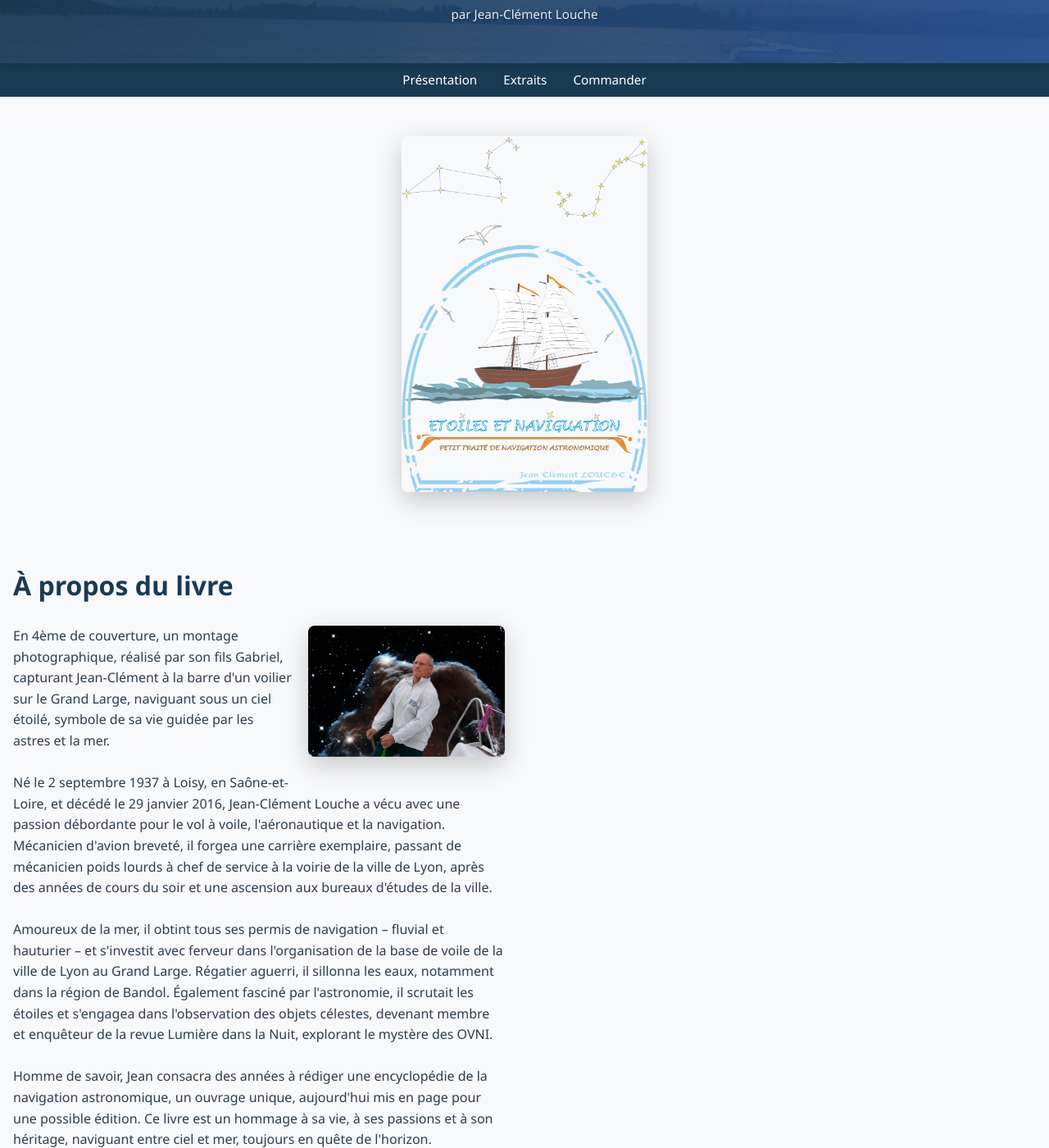
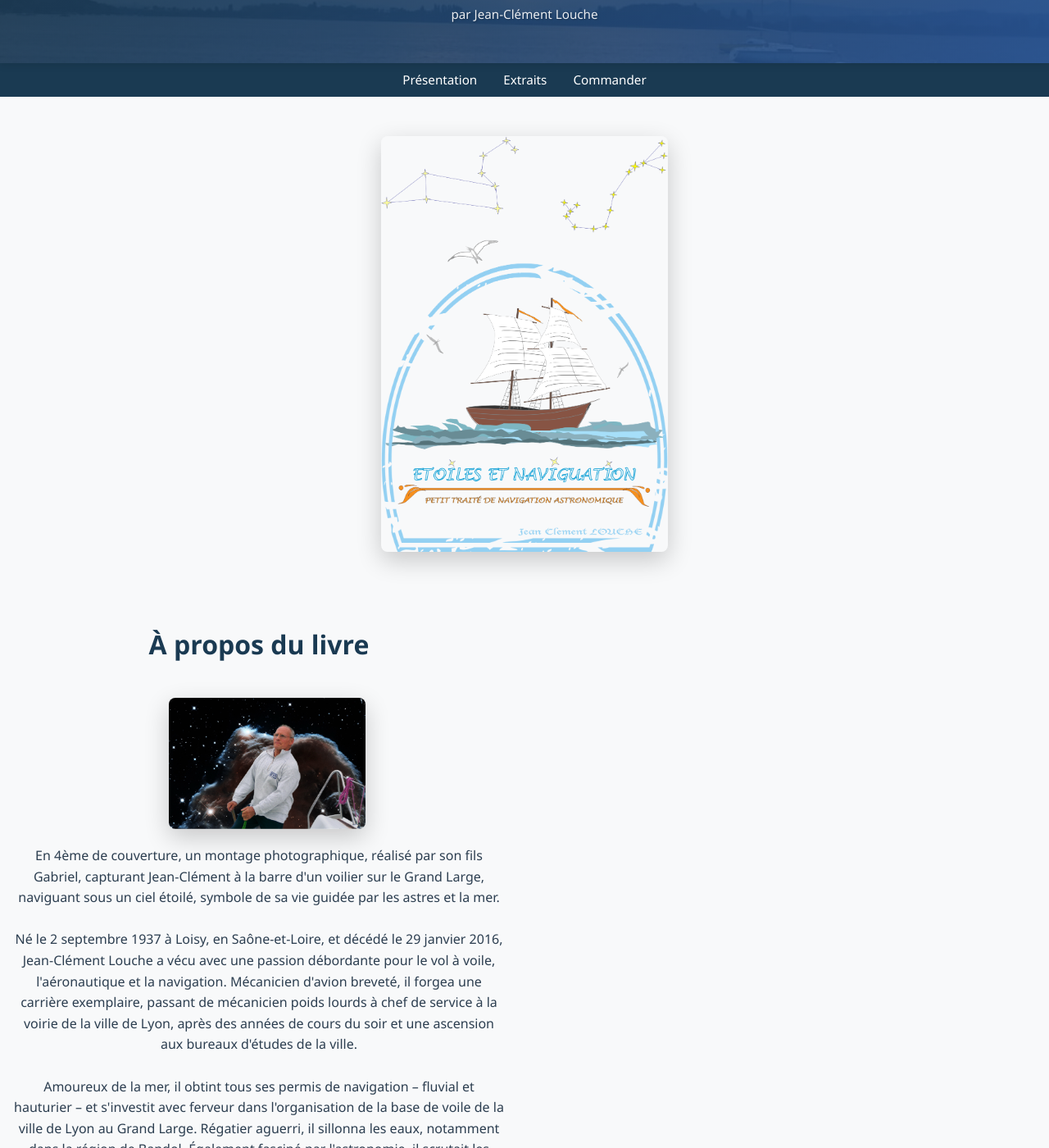
Before and after one commit to EtoilesEtNavigation/etoiles-navigation, a plain HTML site: page index.html in a window 1280 px wide. Shown: the part 151-1551 px from the top of the page at 82% size. Drawn offline with Linux system fonts and the light colour scheme.

Commit message:
Update index.html

```diff
--- a/index.html
+++ b/index.html
@@ -113,7 +113,8 @@
         }
 
         .hero-cover-top img {
-            max-width: 300px; /* Taille fixe pour la couverture */
+            max-width: 350px; /* Taille agrandie pour la couverture */
+            width: 100%; /* Permet l'adaptation */
             height: auto;
             border-radius: 8px;
             box-shadow: 0 10px 30px rgba(0, 0, 0, 0.2);
@@ -145,6 +146,14 @@
             transform: translateY(-5px);
         }
 
+        .hero-content {
+            /* Centrage du texte et de l'image de 4ème de couverture */
+            display: flex;
+            flex-direction: column;
+            align-items: center;
+            text-align: center;
+        }
+
         .hero-content h2 {
             font-size: 2rem;
             color: var(--primary-color);
@@ -157,6 +166,7 @@
             color: var(--text-dark);
             margin-bottom: 1.5rem;
             text-align: justify;
+            max-width: 600px; /* Limite la largeur du texte pour la lisibilité */
         }
 
         .cta-button {
```
